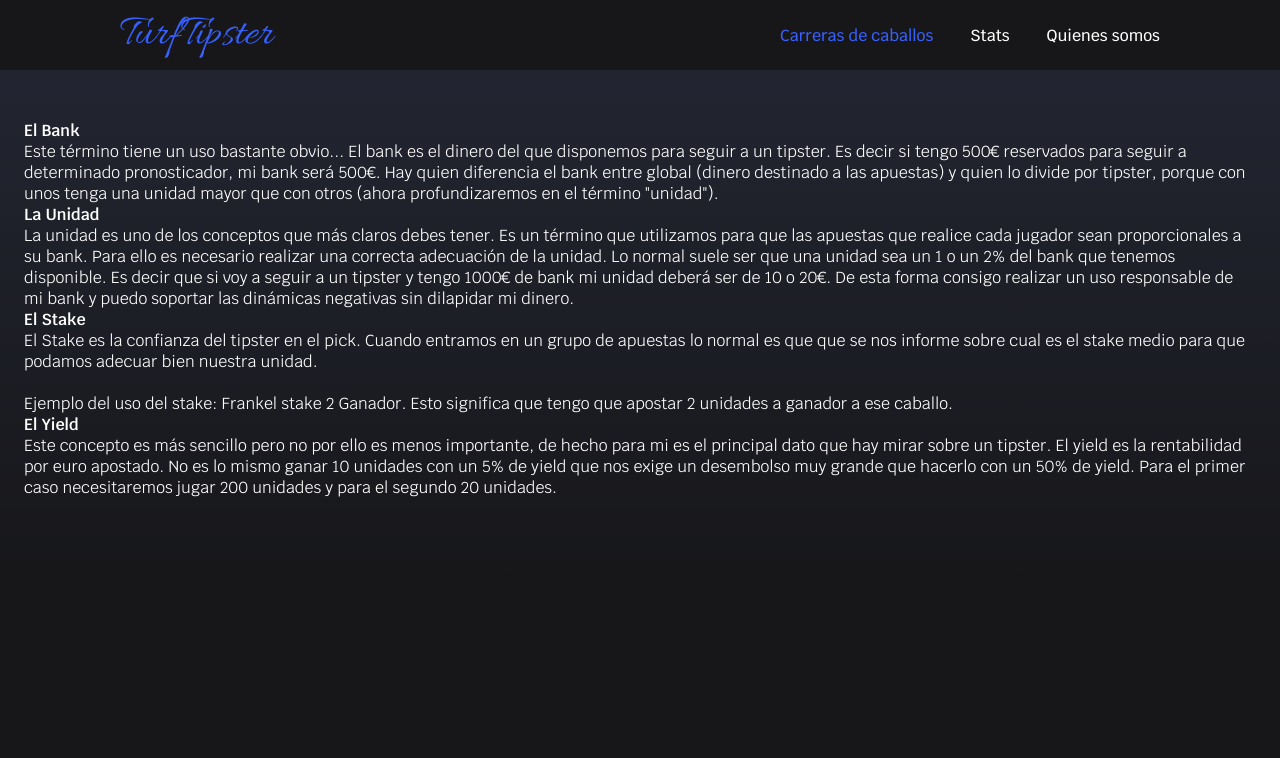
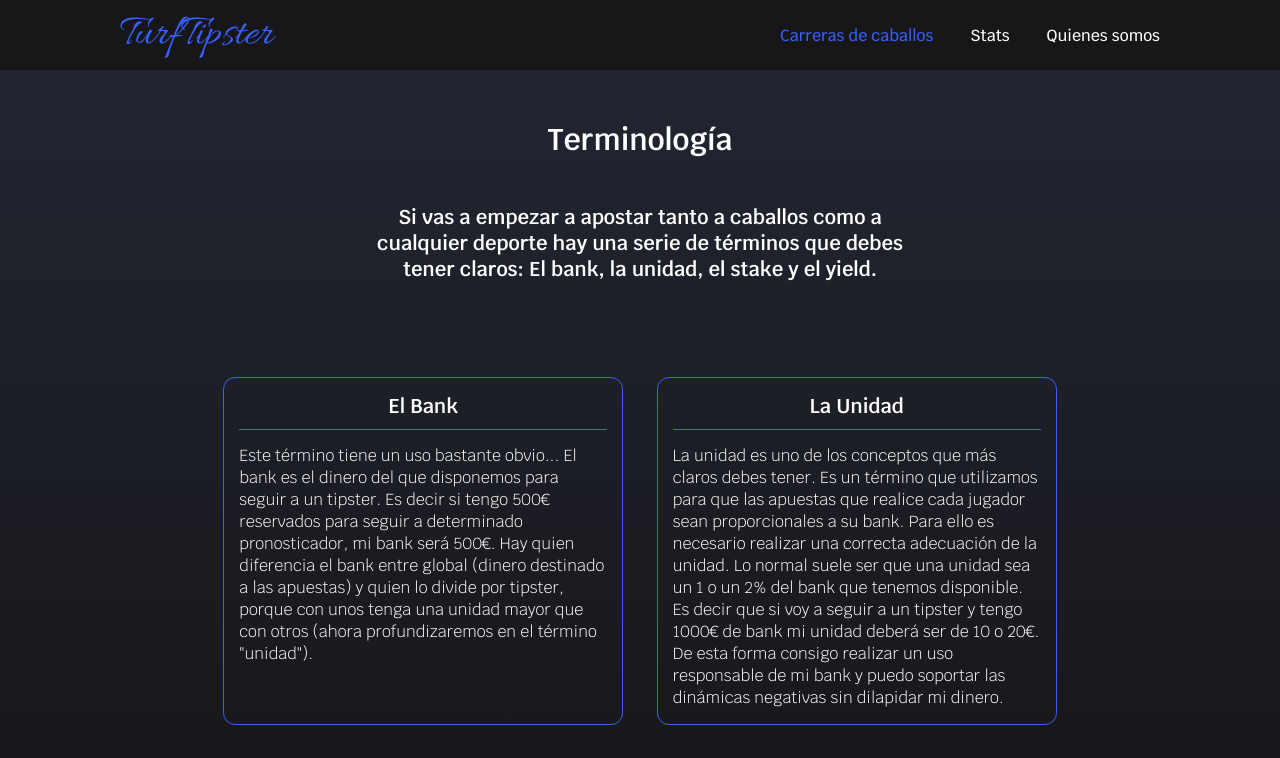
Before and after one commit to victor1305/turftipster-web-next, a Next.js app: page /carreras-de-caballos/terminos in a window 1280 px wide. Shown: the top 758 px of the page. Built offline with nearby package versions, Linux system fonts and the light colour scheme.

Commit message:
feat(horse-racing): add styles

```diff
--- a/pages/carreras-de-caballos/terminos.jsx
+++ b/pages/carreras-de-caballos/terminos.jsx
@@ -1,7 +1,12 @@
+import styles from "@/styles/pages/Terminology.module.scss"
+
 export default function Terminology() {
   return (
+    <div className={styles["terminology-page"]}>
+      <main className="main">
+        <h2>Terminología</h2>
+        <h4>Si vas a empezar a apostar tanto a caballos como a cualquier deporte hay una serie de términos que debes tener claros: El bank, la unidad, el stake y el yield.</h4>
         <div>
-      <main className="main">
           <article>
             <h4>El Bank</h4>
             <p>
@@ -35,7 +40,7 @@ export default function Terminology() {
               un grupo de apuestas lo normal es que que se nos informe sobre cual
               es el stake medio para que podamos adecuar bien nuestra unidad.
             </p>
-          <br></br>
+            <br />
             <p>
               Ejemplo del uso del stake: Frankel stake 2 Ganador. Esto significa
               que tengo que apostar 2 unidades a ganador a ese caballo.
@@ -53,6 +58,7 @@ export default function Terminology() {
               unidades.
             </p>
           </article>
+        </div>
       </main>
     </div>
   );
--- /dev/null
+++ b/styles/pages/Terminology.module.scss
@@ -0,0 +1,49 @@
+@import "@/styles/principals/_colors.scss";
+@import "@/styles/principals/_medias.scss";
+
+.terminology-page {
+  h2 {
+    text-align: center;
+    font-size: 30px;
+    padding-bottom: 45px;
+  }
+
+  h4 {
+    text-align: center;
+    font-size: 20px;
+    padding-bottom: 45px;
+    max-width: 560px;
+    margin: 0 auto;
+  }
+
+  div {
+    padding-top: 50px;
+    margin: 0 auto;
+
+    article {
+      width: 400px;
+      padding: 15px;
+      border: 1px solid $color-primary-100;
+      border-radius: 12px;
+      margin-bottom: 35px;
+
+      h4 {
+        padding-bottom: 10px !important;
+        margin-bottom: 15px !important;
+        border-bottom: 1px solid $color-primary-100;
+      }
+
+      p {
+        font-weight: 300;
+        line-height: 22px;
+      }
+    }
+
+    @media #{$mediaDesktop} {
+      width: 900px;
+      display: flex;
+      flex-wrap: wrap;
+      justify-content: space-evenly;
+    }
+  }
+}
```
Also changed, not shown: pages/carreras-de-caballos/primeros-pasos.jsx (+8 -2 lines), pages/carreras-de-caballos/tipos-apuestas.jsx (+12 -3 lines), styles/pages/BetsType.module.scss (added, +49 -0 lines), styles/pages/FirstStepsPage.module.scss (added, +24 -0 lines), public/horsesStart.jpg (added). Lines whose indentation alone changed are shown as unchanged.
